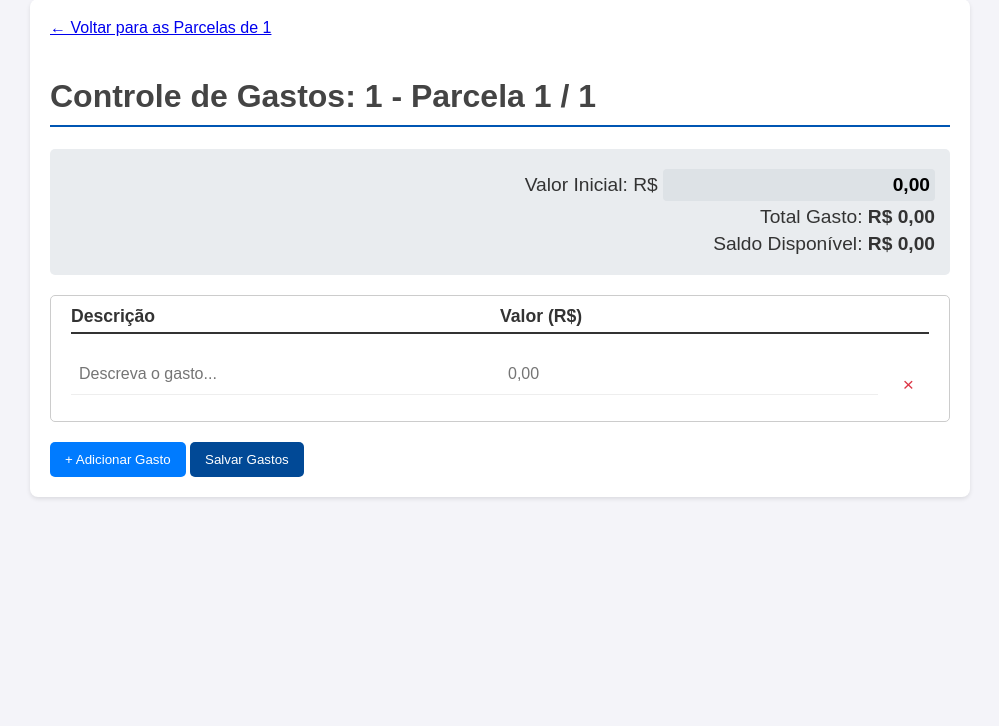
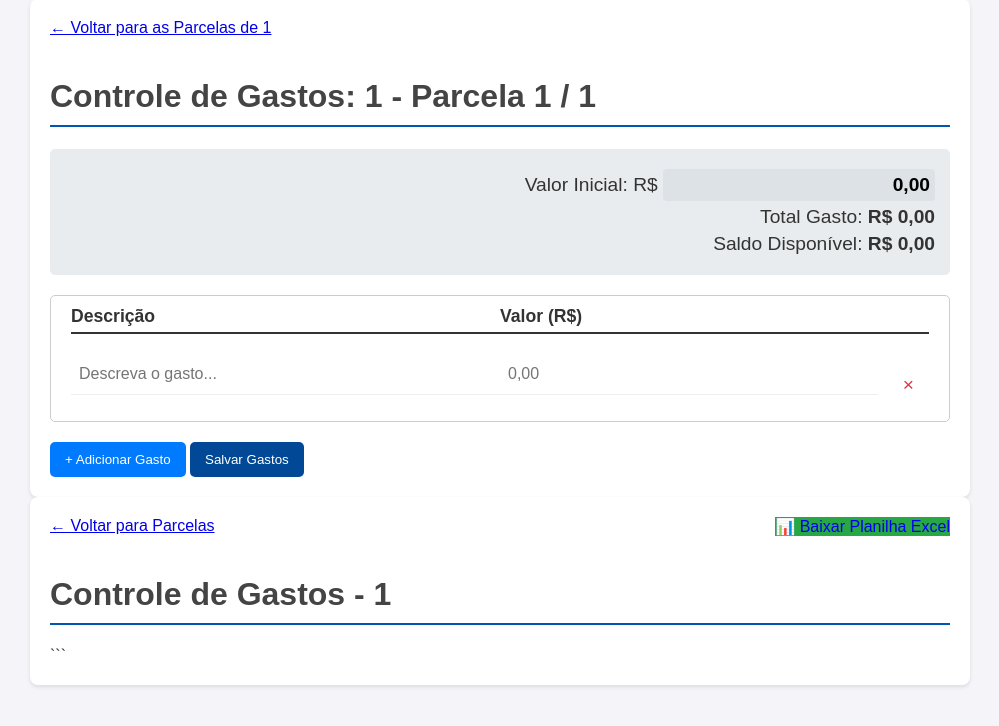
Before and after one commit to TailorKz/Projeto_Gestao_Professores, a Flask app: page /controle-gastos/1/1/1 in a window 1280 px wide. Shown: the part 21-747 px from the top of the page, without its empty margins (140-1139 px from the left). Run offline with Flask 3, Linux system fonts and the light colour scheme; data that the repository does not hold is empty; parts of the project's set-up code (start-up, migrations or seed data) failed here and were passed over; some libraries are stand-ins or nearby versions.

Commit message:
Adiciona gerador de excel para gastos

````diff
--- a/app.py
+++ b/app.py
@@ -428,6 +428,116 @@ def deletar_gasto(gasto_id):
     conn.close()
     flash('Gasto não encontrado.', 'error')
     return redirect(url_for('controle_gastos_index'))
+
+@app.route('/controle-gastos/exportar/<categoria>/<int:ano>/<int:parcela>')
+def exportar_gastos(categoria, ano, parcela):
+    # 1. Definição dos nomes das parcelas (igual à rota de visualização)
+    mapa_parcelas = {
+        1: "Fevereiro e Março",
+        2: "Abril e Maio",
+        3: "Junho e Julho",
+        4: "Agosto e Setembro",
+        5: "Outubro, Novembro e Dezembro"
+    }
+    nome_meses = mapa_parcelas.get(parcela, "Período Desconhecido")
+
+    # 2. Buscar dados no Banco de Dados
+    conn, db = get_db()
+
+    # Buscar Valor Inicial
+    db.execute(
+        'SELECT valor_inicial FROM parcelas WHERE categoria = %s AND ano = %s AND parcela = %s',
+        (categoria, ano, parcela)
+    )
+    res_parcela = db.fetchone()
+    valor_inicial = res_parcela['valor_inicial'] if res_parcela else 0
+
+    # Buscar Gastos
+    db.execute(
+        'SELECT descricao, valor FROM gastos WHERE categoria = %s AND ano = %s AND parcela = %s ORDER BY id',
+        (categoria, ano, parcela)
+    )
+    gastos = db.fetchall()
+
+    db.close()
+    conn.close()
+
+    # 3. Calcular Totais
+    total_gasto = sum(g['valor'] for g in gastos)
+    saldo = valor_inicial - total_gasto
+
+    # 4. Criar o Arquivo Excel
+    wb = Workbook()
+    ws = wb.active
+    ws.title = f"Gastos {categoria} - P{parcela}"
+
+    # Estilos
+    font_bold = Font(bold=True)
+    font_title = Font(bold=True, size=14)
+
+    # Cabeçalho do Relatório
+    ws['A1'] = f"Relatório de Controle de Gastos - {categoria}"
+    ws['A1'].font = font_title
+
+    ws['A3'] = "Ano:"
+    ws['B3'] = ano
+
+    ws['A4'] = "Parcela:"
+    ws['B4'] = f"{parcela}ª Parcela ({nome_meses})"
+
+    ws['A5'] = "Valor Inicial:"
+    ws['B5'] = valor_inicial
+    ws['B5'].number_format = '"R$" #,##0.00'
+    ws['B5'].font = font_bold
+
+    # Cabeçalho da Tabela de Gastos
+    ws['A7'] = "Descrição do Gasto"
+    ws['B7'] = "Valor (R$)"
+    ws['A7'].font = font_bold
+    ws['B7'].font = font_bold
+
+    # Preencher os Gastos
+    linha_atual = 8
+    for gasto in gastos:
+        ws[f'A{linha_atual}'] = gasto['descricao']
+        ws[f'B{linha_atual}'] = gasto['valor']
+        ws[f'B{linha_atual}'].number_format = '#,##0.00'
+        linha_atual += 1
+
+    # Linha de Totais
+    linha_atual += 1 # Pula uma linha
+
+    ws[f'A{linha_atual}'] = "TOTAL GASTO:"
+    ws[f'B{linha_atual}'] = total_gasto
+    ws[f'A{linha_atual}'].font = font_bold
+    ws[f'B{linha_atual}'].font = font_bold
+    ws[f'B{linha_atual}'].number_format = '"R$" #,##0.00'
+
+    linha_atual += 1
+
+    ws[f'A{linha_atual}'] = "SALDO RESTANTE:"
+    ws[f'B{linha_atual}'] = saldo
+    ws[f'A{linha_atual}'].font = font_bold
+    ws[f'B{linha_atual}'].font = font_bold
+    ws[f'B{linha_atual}'].number_format = '"R$" #,##0.00'
+
+    # Ajustar largura das colunas
+    ws.column_dimensions['A'].width = 50
+    ws.column_dimensions['B'].width = 20
+
+    # 5. Salvar na memória e enviar
+    output = BytesIO()
+    wb.save(output)
+    output.seek(0)
+
+    nome_arquivo = f"Gastos_{categoria}_{ano}_Parcela{parcela}.xlsx"
+
+    return send_file(
+        output,
+        as_attachment=True,
+        download_name=nome_arquivo,
+        mimetype='application/vnd.openxmlformats-officedocument.spreadsheetml.sheet'
+    )
 
 @app.route('/emprestimos')
 def emprestimos():
--- a/templates/parcela_gastos.html
+++ b/templates/parcela_gastos.html
@@ -113,7 +113,19 @@
             <button type="submit">Salvar Gastos</button>
         </form>
     </div>
+<div class="container">
+        <a href="{{ url_for('gastos_por_categoria', categoria=categoria) }}" class="back-link">&larr; Voltar para Parcelas</a>
 
+        <div style="float: right;">
+            <a href="{{ url_for('exportar_gastos', categoria=categoria, ano=ano, parcela=parcela) }}" class="button" style="background-color: #28a745; text-decoration: none; display: inline-block;">
+                📊 Baixar Planilha Excel
+            </a>
+        </div>
+
+        <div style="clear: both;"></div>
+
+        <h1>Controle de Gastos - {{ categoria }}</h1>
+        ```
     <script>
         function apagarGasto(gastoId) {
             if (confirm('Tem a certeza que quer apagar este gasto?')) {
````
